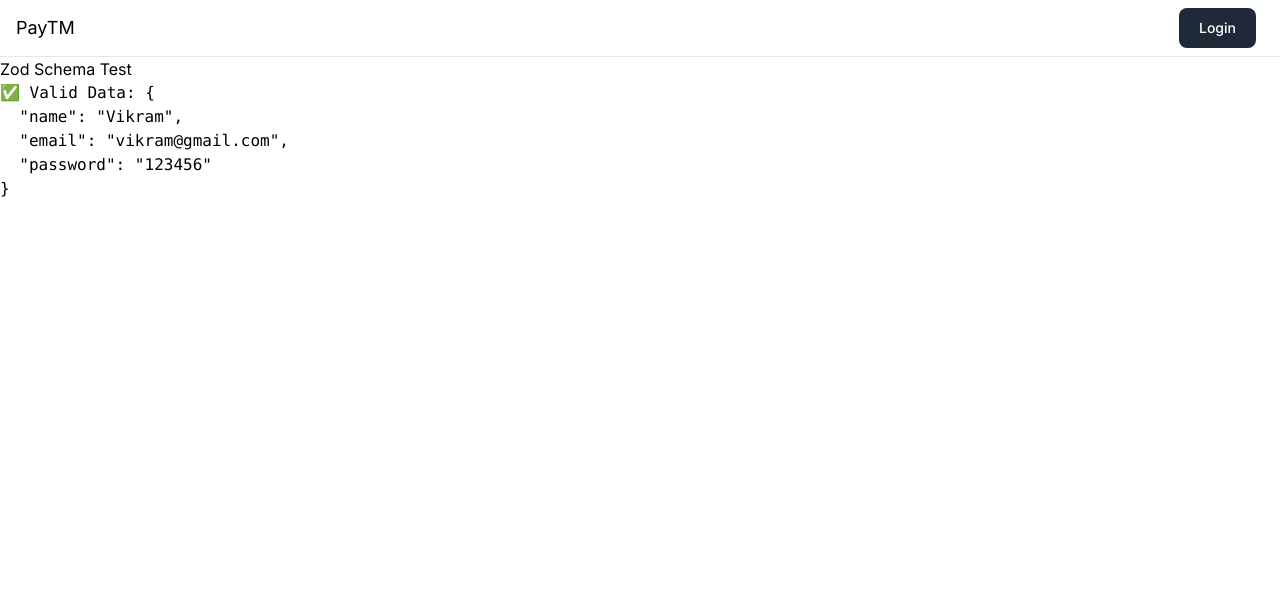
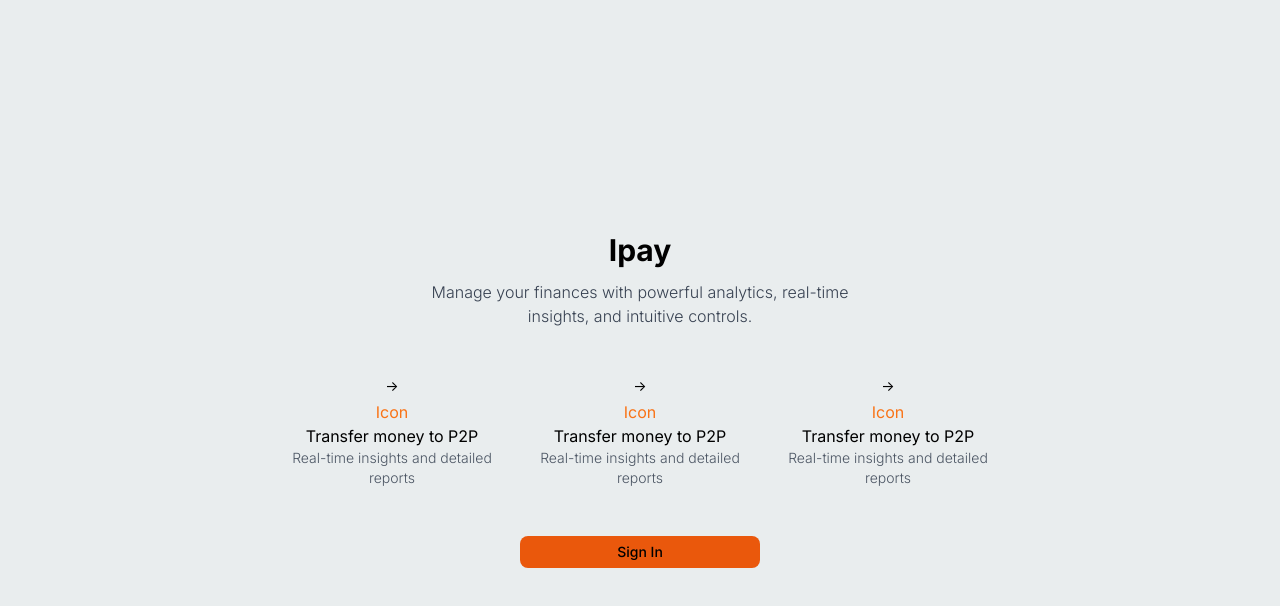
Before and after one commit to 10xdevian/IPAY, a Next.js app in the folder apps/user-app/: page / in a window 1280 px wide. Shown: the top 606 px of the page. Built offline with nearby package versions, Linux system fonts and the light colour scheme; no server answers.

Commit message:
refactor(Main page and singup signin page complete )

```diff
--- /dev/null
+++ b/apps/user-app/app/(auth)/layout.tsx
@@ -0,0 +1,13 @@
+// src/app/(auth)/layout.tsx
+import { ReactNode } from "react";
+import PageTransition from "../../components/transitions/PageTransition";
+
+export default function AuthLayout({ children }: { children: ReactNode }) {
+  return (
+
+      <div className="min-h-screen flex items-center justify-center bg-gradient-to-b from-purple-800 via-purple-500/50 to-white">
+        {children}
+      </div>
+
+  );
+}
--- /dev/null
+++ b/apps/user-app/app/(auth)/signin/page.tsx
@@ -0,0 +1,61 @@
+import { Metadata } from "next";
+import InteractiveButton from "../../../components/ui/InteractiveButton";
+import ClientFormWrapper from "../../../components/auth/ClientFormWrapper";
+import { Card } from "@repo/ui";
+
+export const metadata: Metadata = {
+  title: "Sign In - MyApp",
+  description: "Login to access your account",
+};
+
+export default function SignInPage() {
+  const fields = [
+    {
+      name: "email",
+      type: "email",
+      label: "Email",
+      required: true,
+      placeholder: "vik6025@gmail.com",
+    },
+
+    {
+      name: "password",
+      type: "password",
+      label: "Password",
+      required: true,
+      placeholder: "*******",
+    },
+  ];
+
+  return (
+    <Card className="w-[20rem] p-5">
+      <div className="flex flex-col justify-center items-center ">
+        <div className="flex flex-col justify-center items-center w-[15rem] h-[8rem] text-center gap-1">
+          <InteractiveButton
+            asButton={false}
+            href="/"
+            className="bg-orange-500 rounded-xl"
+          >
+            🕷️
+          </InteractiveButton>
+
+          <p className="text-black">Transfer money to P2P</p>
+          <p className="text-gray-600 text-sm font-light">
+            Real-time insights and detailed reports
+          </p>
+        </div>
+
+        <ClientFormWrapper submitText="SignIn" fields={fields} />
+
+        <InteractiveButton
+          variant="link"
+          asButton={false}
+          href="/signup"
+          className="text-gray-900 pt-2 font-light"
+        >
+          Dont Have account
+        </InteractiveButton>
+      </div>
+    </Card>
+  );
+}
--- /dev/null
+++ b/apps/user-app/app/(auth)/signup/page.tsx
@@ -0,0 +1,75 @@
+import { Metadata } from "next";
+import InteractiveButton from "../../../components/ui/InteractiveButton";
+import ClientFormWrapper from "../../../components/auth/ClientFormWrapper";
+import { Card } from "@repo/ui";
+
+export const metadata: Metadata = {
+  title: "Sign Up - MyApp",
+  description: "Login to access your account",
+};
+
+export default function SignUpPage() {
+  const fields = [
+    {
+      name: "Username",
+      type: "text",
+      label: "Username",
+      required: true,
+      placeholder: "vibhu12",
+    },
+    {
+      name: "email",
+      type: "email",
+      label: "Email",
+      required: true,
+      placeholder: "vik6025@gmail.com",
+    },
+    {
+      name: "phone",
+      type: "phone",
+      label: "Phone",
+      required: true,
+      placeholder: "953142****",
+    },
+
+    {
+      name: "password",
+      type: "password",
+      label: "Password",
+      required: true,
+      placeholder: "*******",
+    },
+  ];
+
+  return (
+    <Card className="w-[25rem] p-5">
+      <div className="flex flex-col justify-center items-center ">
+        <div className="flex flex-col justify-center items-center w-[15rem] h-[8rem] text-center gap-1">
+          <InteractiveButton
+            asButton={false}
+            href="/"
+            className="bg-orange-500 rounded-xl"
+          >
+            🕷️
+          </InteractiveButton>
+
+          <p className="text-black">Transfer money to P2P</p>
+          <p className="text-gray-600 text-sm font-light">
+            Real-time insights and detailed reports
+          </p>
+        </div>
+
+        <ClientFormWrapper submitText="Signup" fields={fields} />
+
+        <InteractiveButton
+          variant="link"
+          asButton={false}
+          href="/signin"
+          className="text-gray-900 pt-2 font-light"
+        >
+          Signin
+        </InteractiveButton>
+      </div>
+    </Card>
+  );
+}
--- a/apps/user-app/app/page.tsx
+++ b/apps/user-app/app/page.tsx
@@ -1,29 +1,56 @@
 "use client";
-import { signIn, signOut, useSession } from "next-auth/react";
-import { Appbar } from "@repo/ui";
-import { SignupInput, signupSchema } from "@repo/zod-schema";
+import { Card } from "@repo/ui";
+import InteractiveButton from "../components/ui/InteractiveButton";
+import PageTransition from "../components/transitions/PageTransition";
 
 export default function Page(): JSX.Element {
-  const session = useSession();
+  return (
+    <PageTransition>
+      <div className="bg-[#e9edee] w-screen h-screen flex justify-center items-center  text-center flex-col gap-10">
+        <div className="flex flex-col justify-center items-center gap-3 w-[30rem] ">
+          <h1 className="text-3xl font-bold text-black">Ipay </h1>
+          <p className="text-gray-700 font-light">
+            Manage your finances with powerful analytics, real-time insights,
+            and intuitive controls.
+          </p>
+        </div>
 
-  const testData: SignupInput = {
-    name: "Vikram",
-    email: "vikram@gmail.com",
-    password: "123456",
-  };
+        <div className="flex flex-row gap-2">
+          <Card className="flex flex-col justify-center items-center w-[15rem] h-[8rem] text-center gap-1">
+            {/* icon */}
+            <h1 className="text-orange-500">Icon</h1>
+            <p className="text-black">Transfer money to P2P</p>
+            <p className="text-gray-600 text-sm font-light">
+              Real-time insights and detailed reports
+            </p>
+          </Card>
 
-  // Validate using Zod
-  const parsed = signupSchema.safeParse(testData);
-
-  return (
-    <div>
-      <Appbar onSignin={signIn} onSignout={signOut} user={session.data?.user} />
-      <h1>Zod Schema Test</h1>
-      {parsed.success ? (
-        <pre>✅ Valid Data: {JSON.stringify(parsed.data, null, 2)}</pre>
-      ) : (
-        <pre>❌ Errors: {JSON.stringify(parsed.error.format(), null, 2)}</pre>
-      )}
-    </div>
+          <Card className="flex flex-col justify-center items-center w-[15rem] h-[8rem] text-center gap-1">
+            {/* icon */}
+            <h1 className="text-orange-500">Icon</h1>
+            <p className="text-black">Transfer money to P2P</p>
+            <p className="text-gray-600 text-sm font-light">
+              Real-time insights and detailed reports
+            </p>
+          </Card>
+          <Card className="flex flex-col justify-center items-center w-[15rem] h-[8rem] text-center gap-1">
+            {/* icon */}
+            <h1 className="text-orange-500">Icon</h1>
+            <p className="text-black">Transfer money to P2P</p>
+            <p className="text-gray-600 text-sm font-light">
+              Real-time insights and detailed reports
+            </p>
+          </Card>
+        </div>
+        <InteractiveButton
+          asButton={false}
+          href="/signin"
+          variant="primary"
+          className="bg-orange-600 hover:bg-orange-500 w-[15rem] h-[2rem]"
+        >
+          Sign In
+        </InteractiveButton>
+      </div>
+    </PageTransition>
   );
 }
--- /dev/null
+++ b/apps/user-app/components/auth/ClientFormWrapper.tsx
@@ -0,0 +1,35 @@
+// ClientFormWrapper.tsx
+"use client";
+import { DynamicForm } from "@repo/ui";
+
+interface Field {
+  name: string;
+  type: string;
+  label?: string;
+  required?: boolean;
+  placeholder?: string;
+}
+
+interface ClientFormWrapperProps {
+  fields: Field[];
+  submitText: string;
+}
+
+export default function ClientFormWrapper({
+  fields,
+  submitText,
+}: ClientFormWrapperProps) {
+  const handleSubmit = (data: Record<string, string | boolean>) => {
+    console.log("Form Data:", data);
+    // You can also call server actions here if needed
+  };
+
+  return (
+    <DynamicForm
+      fields={fields}
+      onSubmit={handleSubmit}
+      submitText={submitText}
+      buttonVariant="primary"
+    />
+  );
+}
--- /dev/null
+++ b/apps/user-app/components/transitions/PageTransition.tsx
@@ -0,0 +1,27 @@
+// components/PageWrapper.tsx (client)
+"use client";
+
+import { motion, AnimatePresence } from "framer-motion";
+import { usePathname } from "next/navigation";
+
+export default function PageTransition({
+  children,
+}: {
+  children: React.ReactNode;
+}) {
+  const pathname = usePathname();
+
+  return (
+    <AnimatePresence mode="wait">
+      <motion.div
+        key={pathname}
+        initial={{ opacity: 0, y: 5 }}
+        animate={{ opacity: 1, y: 0 }}
+        exit={{ opacity: 0, y: -5 }}
+        transition={{ duration: 0.3 }}
+      >
+        {children}
+      </motion.div>
+    </AnimatePresence>
+  );
+}
--- /dev/null
+++ b/apps/user-app/components/ui/InteractiveButton.tsx
@@ -0,0 +1,47 @@
+"use client";
+import { Button } from "@repo/ui";
+import Link from "next/link";
+import React, { ReactNode } from "react";
+
+interface InteractiveButtonProps {
+  href?: string;
+  children?: ReactNode;
+  variant?: "primary" | "secondary" | "link";
+  className?: string;
+  onClick?: () => void;
+  asButton?: boolean;
+}
+
+const variantClasses: Record<string, string> = {
+  primary:
+    "focus:outline-none focus:ring-4 focus:ring-gray-300 font-medium rounded-lg text-sm px-2 py-2 flex justify-center text-center items-center  ",
+  secondary:
+    "text-white bg-red-700 hover:bg-red-800 focus:outline-none focus:ring-4 focus:ring-red-300 font-medium rounded-lg text-sm px-5 py-2.5",
+  link: "text-blue-600 hover:underline hover:text-blue-800",
+};
+
+function InteractiveButton({
+  href,
+  children,
+  variant = "primary",
+  className,
+  onClick,
+  asButton = true,
+}: InteractiveButtonProps) {
+  const styles = `${variantClasses[variant]} ${className}`.trim();
+  if (!asButton && href) {
+    return (
+      <Link href={href} className={styles}>
+        {children}
+      </Link>
+    );
+  }
+
+  return (
+    <Button variant={variant} className={className} onClick={onClick}>
+      {children}
+    </Button>
+  );
+}
+
+export default InteractiveButton;
--- a/apps/user-app/package.json
+++ b/apps/user-app/package.json
@@ -9,11 +9,12 @@
     "lint": "eslint . --max-warnings 0"
   },
   "dependencies": {
-    "@repo/zod-schema": "*",
     "@repo/store": "*",
     "@repo/ui": "*",
+    "@repo/zod-schema": "*",
     "@types/bcrypt": "^5.0.2",
     "bcrypt": "^5.1.1",
+    "framer-motion": "^12.23.12",
     "next": "^14.1.1",
     "next-auth": "^4.24.7",
     "react": "^18.2.0",
```
Also changed, not shown: apps/user-app/components/auth/SignInForm.tsx (added).
